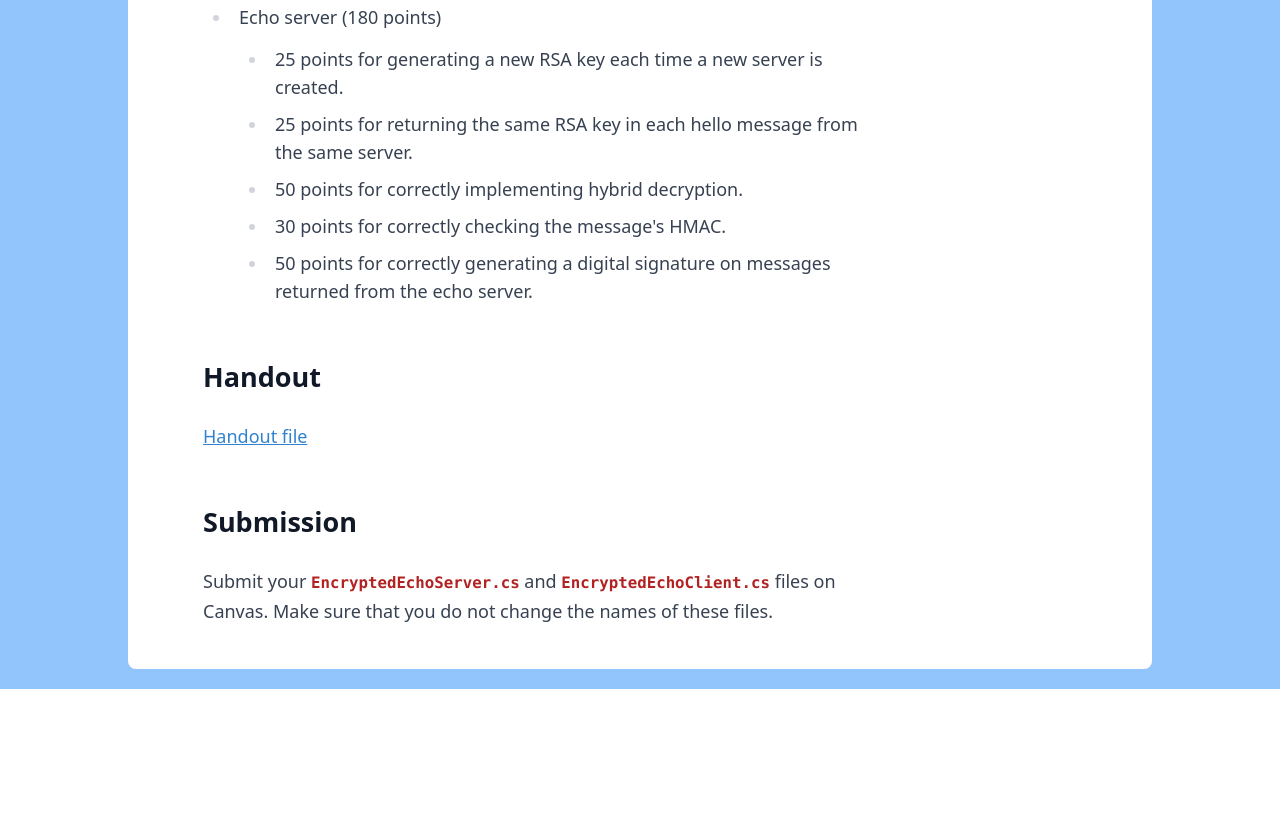
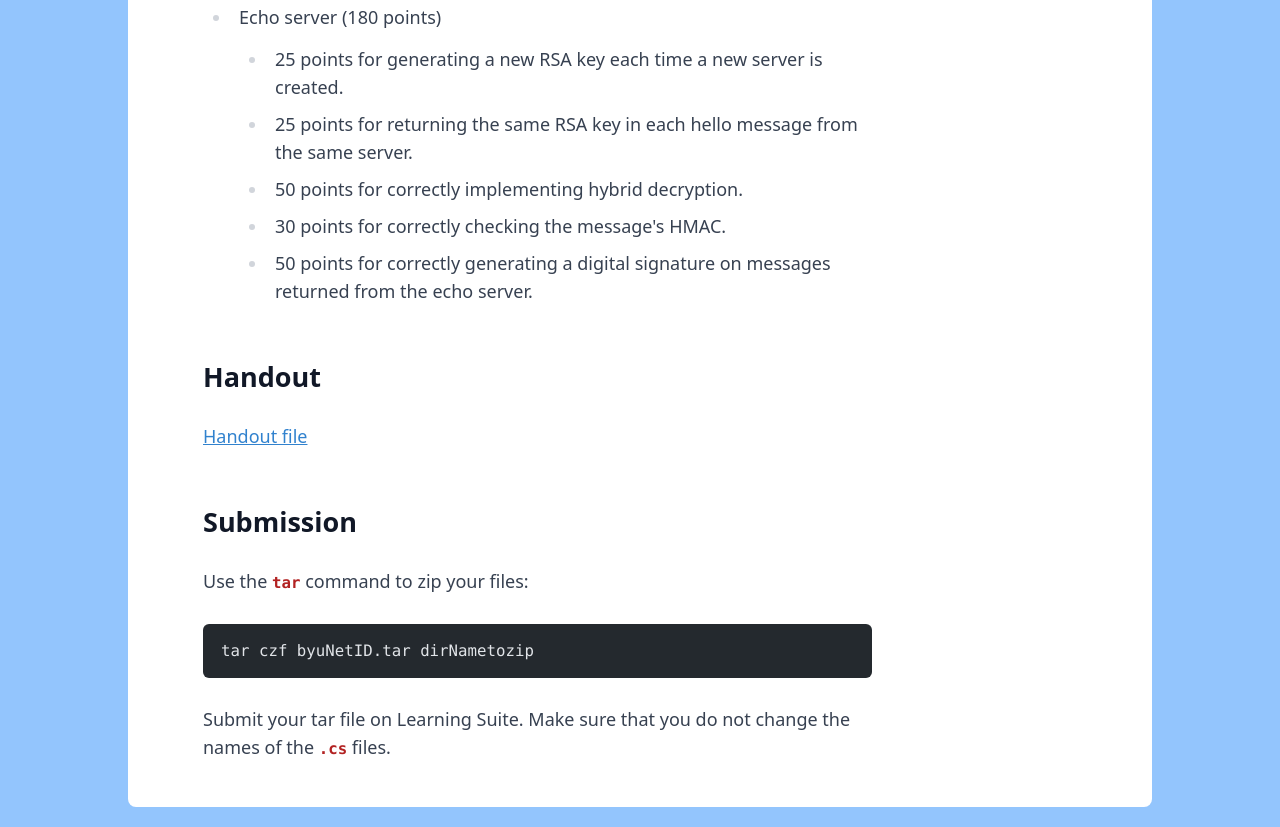
Before and after one commit to zappala/cs465-web, an Astro site: page /winter2024/projects/encryption in a window 1280 px wide. Shown: the part 7790-8617 px from the top of the page. Before the commit the page ends 8479 px from the top, so only its background shows below. Built offline with nearby package versions, Linux system fonts and the light colour scheme; Astro itself is replaced by a stand-in of ours; code samples lack their colours.

Commit message:
updated zip/tar for project 2

````diff
--- a/src/pages/winter2024/projects/encryption.mdx
+++ b/src/pages/winter2024/projects/encryption.mdx
@@ -254,5 +254,11 @@ get you started about C# and its libraries:
 
 ## Submission
 
-Submit your `EncryptedEchoServer.cs` and `EncryptedEchoClient.cs` files on
-Canvas. Make sure that you do not change the names of these files.
+Use the `tar` command to zip your files:
+
+```
+tar czf byuNetID.tar dirNametozip
+```
+
+Submit your tar file on Learning Suite. Make sure that you do not change the
+names of the `.cs` files.
````
